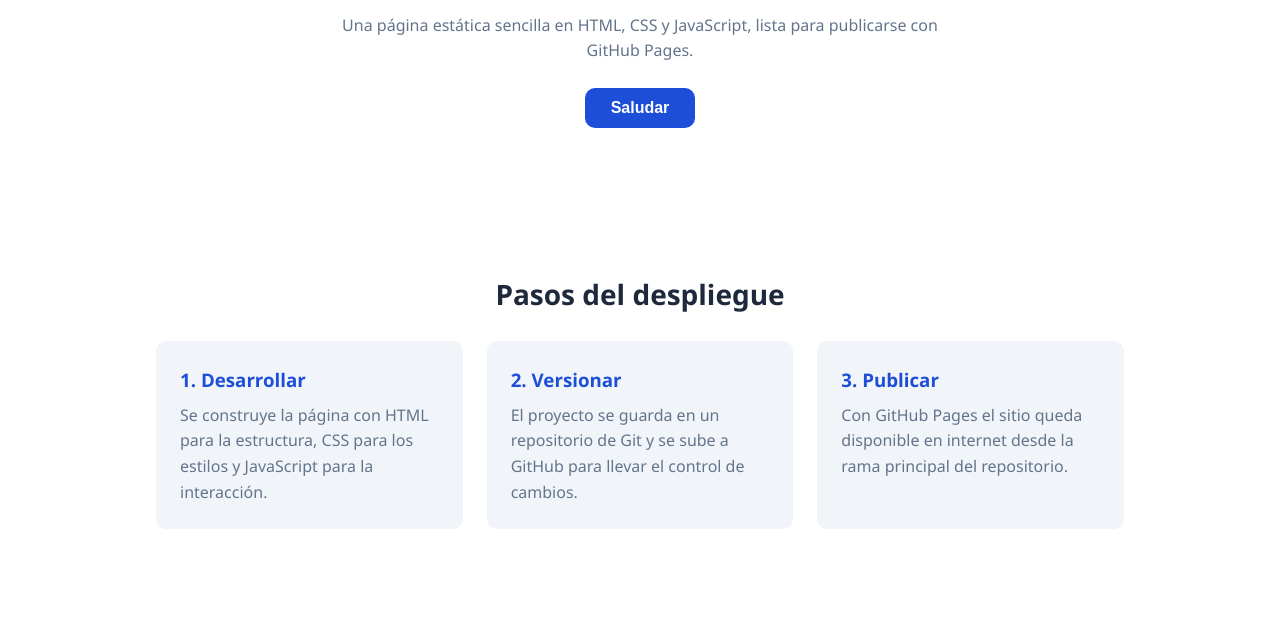
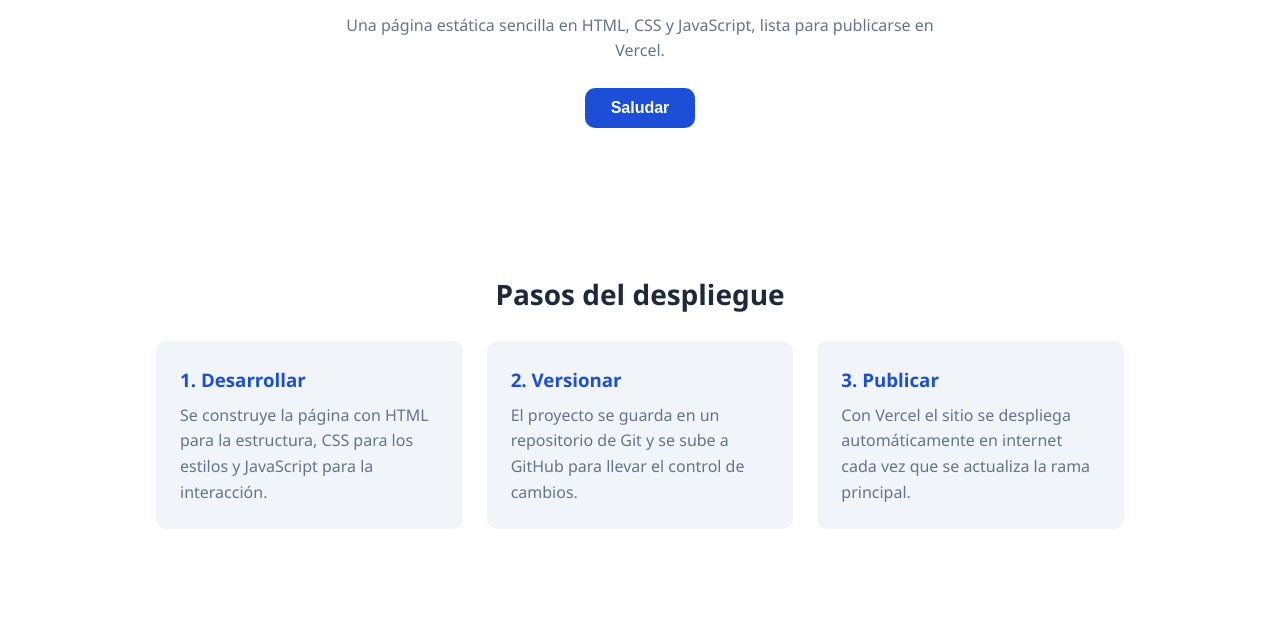
Before and after one commit to FelipeV190/TallerDespliegue, a plain HTML site: page index.html in a window 1280 px wide. Shown: the part 173-795 px from the top of the page. Drawn offline with Linux system fonts and the light colour scheme.

Commit message:
Actualizar taller para desplegar en Vercel
Co-Authored-By: Claude Opus 5 <noreply@anthropic.com>

```diff
--- a/index.html
+++ b/index.html
@@ -22,7 +22,7 @@
   <main>
     <section class="hero" id="inicio">
       <h1>Taller de Despliegue Web</h1>
-      <p>Una página estática sencilla en HTML, CSS y JavaScript, lista para publicarse con GitHub Pages.</p>
+      <p>Una página estática sencilla en HTML, CSS y JavaScript, lista para publicarse en Vercel.</p>
       <button class="btn" id="saludoBtn" type="button">Saludar</button>
       <p class="hero__mensaje" id="mensaje"></p>
     </section>
@@ -40,7 +40,7 @@
         </article>
         <article class="card">
           <h3>3. Publicar</h3>
-          <p>Con GitHub Pages el sitio queda disponible en internet desde la rama principal del repositorio.</p>
+          <p>Con Vercel el sitio se despliega automáticamente en internet cada vez que se actualiza la rama principal.</p>
         </article>
       </div>
     </section>
```
Also changed, not shown: 1 other file.
